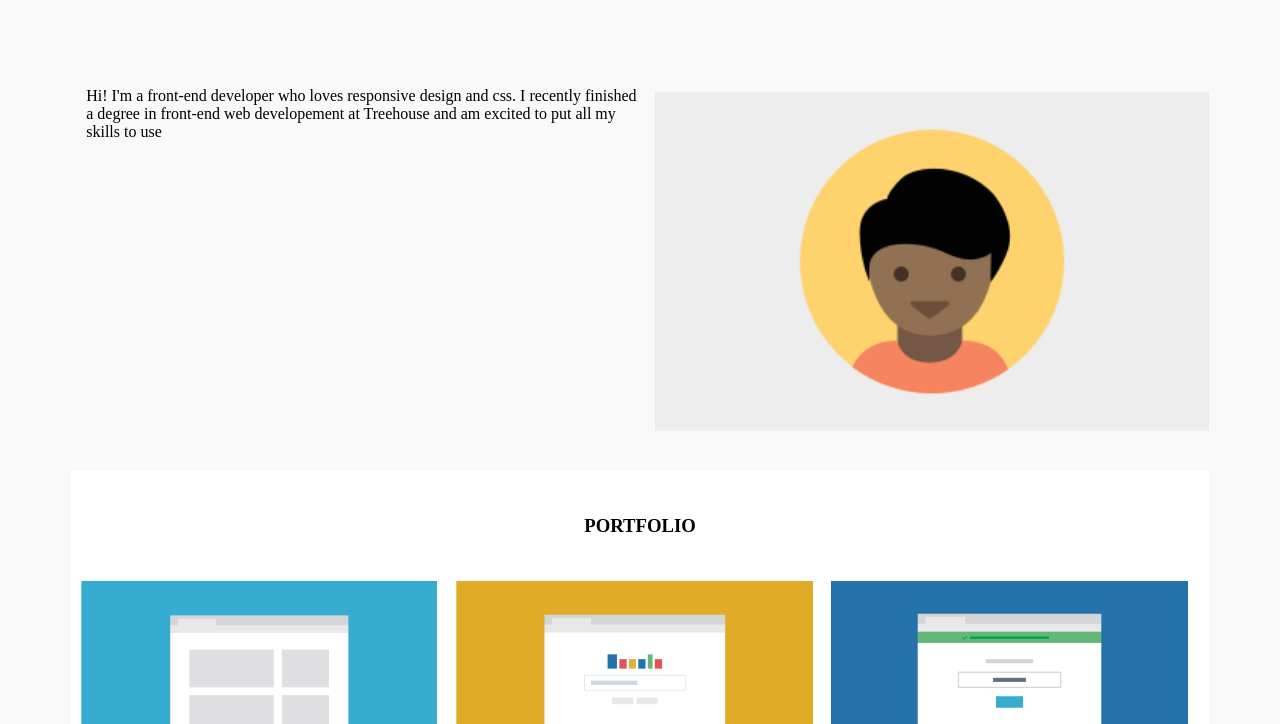
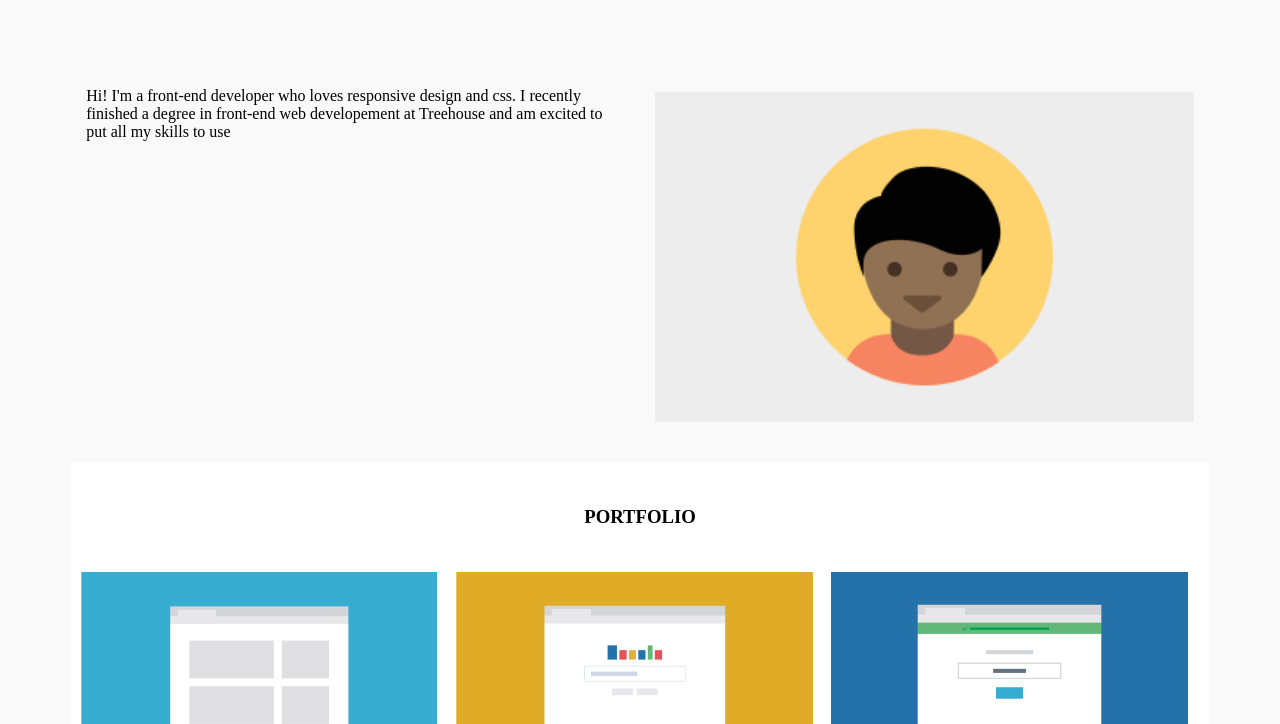
Before and after one commit to KajetanAugust/Techdegree-proj-2, a plain HTML site: page index.html in a window 1280 px wide. Shown: the part 76-800 px from the top of the page. Drawn offline with Linux system fonts and the light colour scheme; a web font is replaced by a local one.

Commit message:
Update styles.css

```diff
--- a/CSS/styles.css
+++ b/CSS/styles.css
@@ -179,6 +179,15 @@ a:hover {
 
     /* Header profile */
 
+    .profile-pic    {
+        display:block;
+        max-width: 65%;
+        margin-left: 15px;
+        margin-right: 10px;
+        padding-top:30px;
+        padding-bottom: 15px;
+    }
+
     header  {
         display:flex;
         flex-direction: row-reverse;
@@ -246,6 +255,17 @@ a:hover {
         max-width: 90%;
     }
 
+    /* Main Wrapper */
+
+    .profile-pic    {
+        display:block;
+        max-width: 65%;
+        margin-left: 15px;
+        margin-right: 15px;
+        padding-top:30px;
+        padding-bottom: 15px;
+    }
+
     /* Portfolio */
 
     #portfolio-wrap {
```
